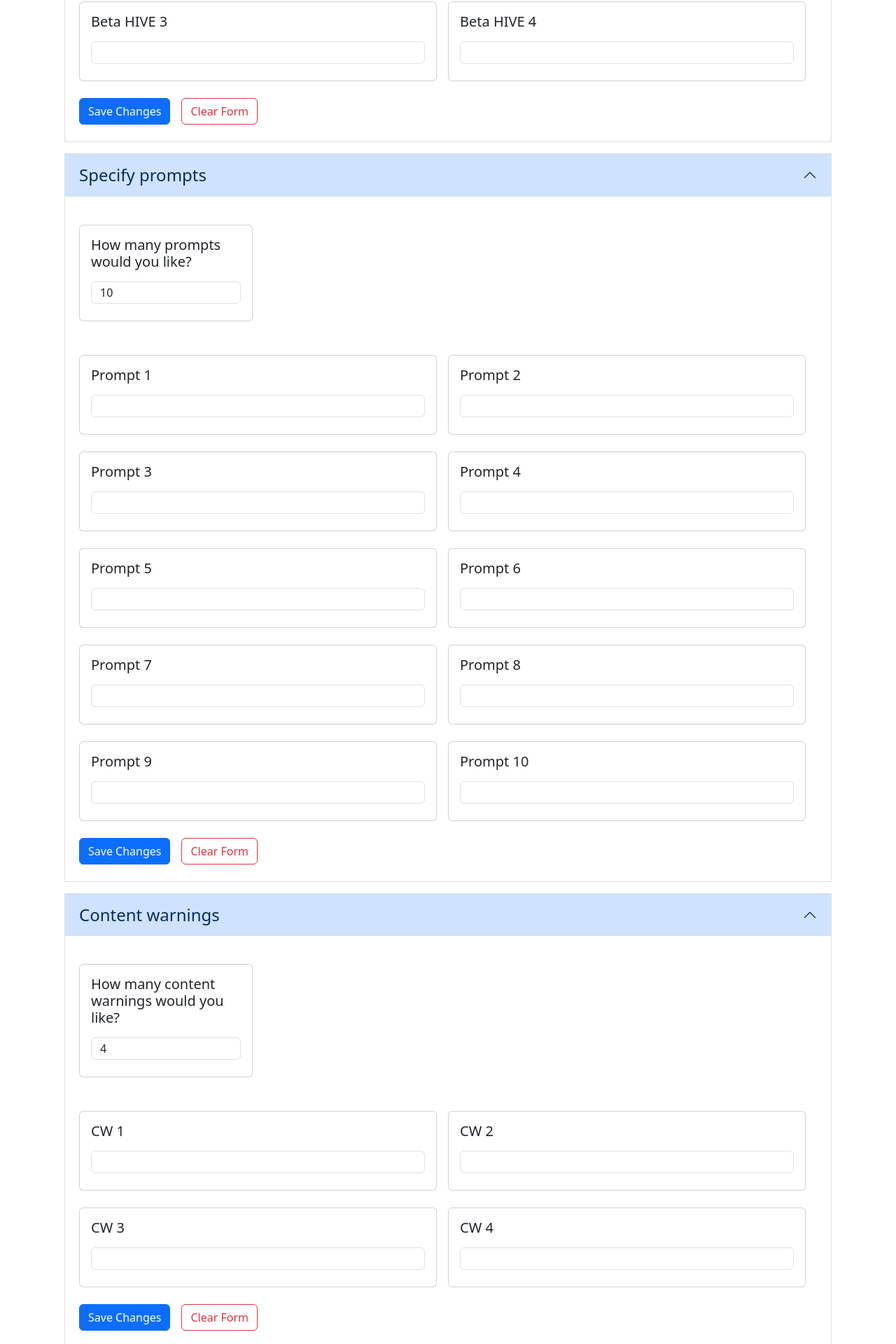
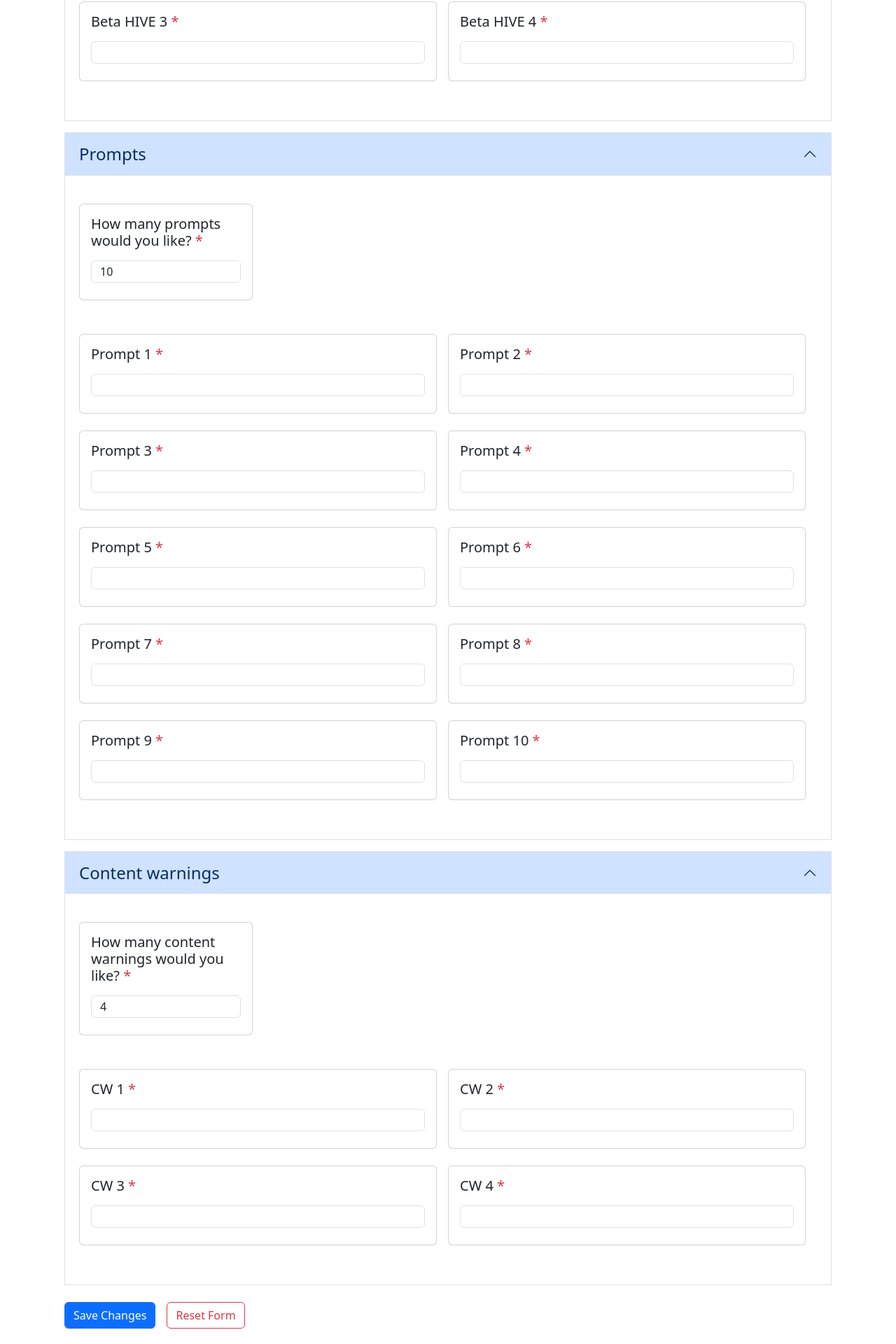
Before and after one commit to AplUSAndmINUS/beta-hive-story-submission, a React (Create React App) app: page /admin in a window 1280 px wide. Shown: the part 740-2660 px from the top of the page at 70% size. Built offline with nearby package versions, Linux system fonts and the light colour scheme; the HTML template or start-up script is replaced by a standard one.

Commit message:
updated admin reducer to accept an array of objects for name and image upload

```diff
--- a/src/components/draft-save-spinner/draft-save-spinner.tsx
+++ b/src/components/draft-save-spinner/draft-save-spinner.tsx
@@ -4,12 +4,14 @@ interface SaveSpinnerProps {
   innerText?: string;
   isLoading: boolean;
   isSaved: boolean;
+  savedText?: string;
 }
 
 export const SaveSpinner: React.FC<SaveSpinnerProps> = ({
   innerText,
   isLoading,
   isSaved,
+  savedText,
 }) => {
   return (
     <div className='d-flex justify-content-flex-end'>
@@ -22,7 +24,9 @@ export const SaveSpinner: React.FC<SaveSpinnerProps> = ({
           <p className='mt-4 me-3'>{innerText || 'Saving...'}</p>
         </>
       ) : (
-        <p className='mt-4 me-3'>{isSaved ? 'Draft saved!' : ''}</p>
+        <p className='mt-4 me-3'>
+          {isSaved ? (savedText ? savedText : 'Draft saved!') : ''}
+        </p>
       )}
     </div>
   );
--- a/src/components/form-elements/buttons/buttons-row.tsx
+++ b/src/components/form-elements/buttons/buttons-row.tsx
@@ -2,17 +2,31 @@ import React from 'react';
 
 interface ButtonsRowProps {
   children?: React.ReactNode;
+  handleClear: () => void;
+  handleSubmit: () => void;
 }
 
-const ButtonsRow: React.FC<ButtonsRowProps> = ({ children }) => {
+const ButtonsRow: React.FC<ButtonsRowProps> = ({ children, handleClear, handleSubmit }) => {
   return (
     <div className='d-flex flex-row justify-content-start mt-2 mb-2'>
       {children ? (
         children
       ) : (
         <>
-          <button type='submit' className='btn btn-primary mt-3'>Save Changes</button>
-          <button type='reset' className='btn btn-outline-danger mt-3 ms-3'>Clear Form</button>
+          <button
+            type='submit'
+            className='btn btn-primary mt-3'
+            onClick={handleSubmit}
+          >
+            Save Changes
+          </button>
+          <button
+            type='reset'
+            className='btn btn-outline-danger mt-3 ms-3'
+            onClick={handleClear}
+          >
+            Reset Form
+          </button>
         </>
       )}
     </div>
--- a/src/components/form-elements/input/input-type.tsx
+++ b/src/components/form-elements/input/input-type.tsx
@@ -38,7 +38,10 @@ export const InputType: React.FC<InputTypeProps> = ({
           <div className='card-body'>
             <h5 className='card-title'>
               <label className='d-flex flex-column align-items-start'>
-                {label}
+                <span>
+                  {label}
+                  {isRequired && <span className='text-danger'> *</span>}
+                </span>
                 <input
                   className='form-control mt-3'
                   disabled={isDisabled}
--- a/src/pages/admin/admin.tsx
+++ b/src/pages/admin/admin.tsx
@@ -3,6 +3,7 @@ import React from 'react';
 import Accordion from '../../components/accordion/accordion';
 import InputType from '../../components/form-elements/input/input-type';
 import ButtonsRow from '../../components/form-elements/buttons/buttons-row';
+import SaveSpinner from '../../components/draft-save-spinner/draft-save-spinner';
 
 export const AdminPage: React.FC = () => {
   const [betaHiveOptions, setBetaHiveOptions] = React.useState<number>(4);
@@ -33,6 +34,55 @@ export const AdminPage: React.FC = () => {
     }
   };
 
+  const handleClear = () => {
+    setBetaHiveOptions(4);
+    setContentWarnings(4);
+    setPrompts(10);
+  };
+
+  const handleSubmit = (e: React.FormEvent<HTMLFormElement>) => {
+    e.preventDefault();
+    // Handle form submission logic here
+    console.log('Form submitted');
+    console.log('Beta HIVE options:', betaHiveOptions);
+    console.log('Prompts:', prompts);
+    console.log('Content warnings:', contentWarnings);
+  };
+
+  const generateAccordion = (
+    title: string,
+    collapseNumber: string,
+    value: number,
+    handleOptions: (
+      e: React.ChangeEvent<HTMLInputElement>,
+      inputType: string
+    ) => void,
+    inputType: string,
+    labelPrefix: string,
+    max: string
+  ) => {
+    return (
+      <Accordion accordionTerms={title} collapseNumber={collapseNumber}>
+        <div className='d-flex flex-row flex-wrap justify-content-start mb-4'>
+          <InputType
+            name='input'
+            value={value}
+            isDisabled={false}
+            label={`How many ${title.toLowerCase()} would you like?`}
+            isRequired
+            onChange={(e) => handleOptions(e, inputType)}
+            type='number'
+            pattern='[0-9]*'
+            min='1'
+            max={max}
+          />
+        </div>
+        {generateInputFields(value, labelPrefix)}
+        <SaveSpinner isLoading={false} isSaved={false} savedText='Changes saved!' />
+      </Accordion>
+    );
+  };
+
   const generateInputFields = (count: number, labelPrefix: string) => {
     return Array.from({ length: Math.ceil(count / 2) }).map((_, rowIndex) => (
       <div
@@ -47,6 +97,7 @@ export const AdminPage: React.FC = () => {
                 key={index}
                 name={`${labelPrefix}${index + 1}`}
                 isDisabled={false}
+                isRequired
                 label={`${labelPrefix} ${index + 1}`}
               />
             );
@@ -62,75 +113,47 @@ export const AdminPage: React.FC = () => {
       <div className='row'>
         <h1 className='bd-title pb-2 mt-4 mb-4'>Admin</h1>
       </div>
-      {/* Specify the prompts, then add image upload options */}
-      {/* Next need to do the beta hive options with image upload */}
-      <div className='row'>
-        <Accordion
-          accordionTerms='Beta HIVE options'
-          collapseNumber='collapseTwo'
-        >
-          <div className='d-flex flex-row flex-wrap justify-content-start mb-4'>
-            <InputType
-              name='input'
-              value={betaHiveOptions}
-              isDisabled={false}
-              label='How many Beta HIVE options would you like?'
-              isRequired
-              onChange={(e) => handleOptions(e, 'betaHiveOptions')}
-              type='number'
-              pattern='[0-9]*'
-              min='1'
-              max='100'
-            />
-          </div>
-          {generateInputFields(betaHiveOptions, 'Beta HIVE')}
-          <ButtonsRow />
-        </Accordion>
-      </div>{' '}
-      <div className='row'>
-        <Accordion
-          accordionTerms='Specify prompts'
-          collapseNumber='collapseOne'
-        >
-          <div className='d-flex flex-row flex-wrap justify-content-start mb-4'>
-            <InputType
-              name='input'
-              value={prompts}
-              isDisabled={false}
-              label='How many prompts would you like?'
-              isRequired
-              type='number'
-              pattern='[0-9]*'
-              min='1'
-              max='255'
-            />
-          </div>
-          {generateInputFields(prompts, 'Prompt')}
-          <ButtonsRow />
-        </Accordion>
-      </div>
-      <div className='row'>
-        <Accordion
-          accordionTerms='Content warnings'
-          collapseNumber='collapseThree'
-        >
-          <div className='d-flex flex-row flex-wrap justify-content-start mb-4'>
-            <InputType
-              name='input'
-              value={contentWarnings}
-              isDisabled={false}
-              label='How many content warnings would you like?'
-              isRequired
-              type='number'
-              pattern='[0-9]*'
-              min='1'
-              max='255'
-            />
-          </div>
-          {generateInputFields(contentWarnings, 'CW')}
-          <ButtonsRow />
-        </Accordion>
-      </div>
+      <form onSubmit={handleSubmit}>
+        <div className='row'>
+          {generateAccordion(
+            'Beta HIVE options',
+            'collapseTwo',
+            betaHiveOptions,
+            handleOptions,
+            'betaHiveOptions',
+            'Beta HIVE',
+            '100'
+          )}
+        </div>
+        <div className='row'>
+          {generateAccordion(
+            'Prompts',
+            'collapseOne',
+            prompts,
+            handleOptions,
+            'prompts',
+            'Prompt',
+            '255'
+          )}
+        </div>
+        <div className='row'>
+          {generateAccordion(
+            'Content warnings',
+            'collapseThree',
+            contentWarnings,
+            handleOptions,
+            'contentWarnings',
+            'CW',
+            '255'
+          )}
+        </div>
+        <div className='row'>
+          <ButtonsRow
+            handleClear={() => handleClear}
+            handleSubmit={() => handleSubmit}
+          />
+        </div>
+      </form>
     </div>
   );
 };
--- a/src/stores/reducers/admin-submission.ts
+++ b/src/stores/reducers/admin-submission.ts
@@ -1,9 +1,14 @@
 import { createSlice, PayloadAction } from '@reduxjs/toolkit';
 import moment from 'moment';
 
+interface BetaHIVEPrompt {
+  name: string;
+  image: string;
+}
+
 interface AdminSubmissionState {
   adminPrompts: string[];
-  betaHIVEs: string[];
+  betaHIVEs: BetaHIVEPrompt[];
   contentWarnings: string[];
   countdownDate: moment.Moment;
 }
@@ -22,7 +27,7 @@ const adminSubmissionSlice = createSlice({
     setAdminPrompts(state, action: PayloadAction<string[]>) {
       state.adminPrompts = [...action.payload];
     },
-    setBetaHIVEs(state, action: PayloadAction<string[]>) {
+    setBetaHIVEs(state, action: PayloadAction<BetaHIVEPrompt[]>) {
       state.betaHIVEs = [...action.payload];
     },
     setContentWarnings(state, action: PayloadAction<string[]>) {
```
